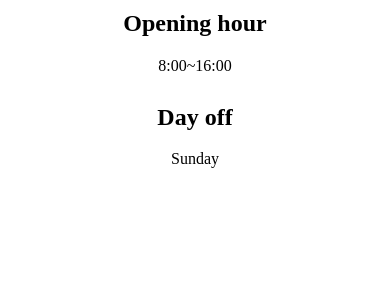
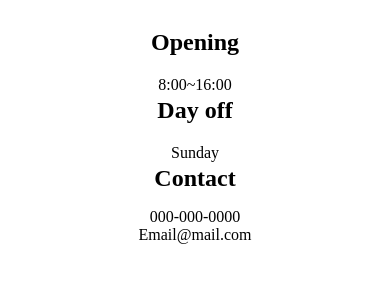
Before and after one commit to JB-Cezar/Final-Project-PHP, a PHP site: page /truck.html in a window 390 px wide. Shown: the part 4734-5021 px from the top of the page. Before the commit the page ends 4902 px from the top, so only its background shows below. Run offline with PHP 8.4, Linux system fonts and the light colour scheme.

Commit message:
TruckPage tablet desktop

```diff
--- a/css/style.css
+++ b/css/style.css
@@ -172,6 +177,13 @@ li {
   }
   .truck-info h2 {
     padding-bottom: 2vh;
+  }
+  .truck-info .truck-contact {
+    display: flex;
+    flex-direction: column;
+  }
+  .truck-info .truck-contact a {
+    color: black;
   }
 }
 @media (min-width: 300px) {
--- a/scss/divices/truck/_tDesktop.scss
+++ b/scss/divices/truck/_tDesktop.scss
@@ -1,4 +1,21 @@
 @media(min-width:$desktopScreen){
 
-
+    .truck-top{
+        width: 100%;
+    }
+    .truck-menu{
+        padding: 15vh 0;
+        figure{
+            width: 32%;
+        }
+    }
+    .truck-info{
+        padding-bottom: 20vh;
+        iframe{
+            height: 60vh;
+        }
+        p{
+            font-size: 24px;
+        }
+    }
 }
--- a/scss/divices/truck/_tMobile.scss
+++ b/scss/divices/truck/_tMobile.scss
@@ -28,7 +28,7 @@
             text-align: center;
             padding-bottom: 3vh;
         }
-        img{
+        .logo{
             padding-left: 3vh;
         }
     }
@@ -44,12 +44,15 @@
             padding: 5vh 0;
             width: 100%;
             height: 100%;
-            background-color: rgba(0,0,0,0.8);
+            background-color: rgba(0,0,0,0.7);
         }
     }
     .truck-menu{
         img{
             width: 100%;
+        }
+        article{
+            @include columnRow(3vh);
         }
         figure{
             width: 100%;
@@ -78,5 +81,12 @@
         h2{
             padding-bottom: 2vh;
         }
+        .truck-contact{
+            @include flex-column;
+            a{
+                color: black;
+            }
+        }
     }
+
 }
--- a/scss/divices/truck/_tTablet.scss
+++ b/scss/divices/truck/_tTablet.scss
@@ -1,3 +1,69 @@
 @media(min-width:$tabletScreen){
 
+    .truck-main{
+
+        h2{
+            font-size: 40px;
+        }
+    }
+    .truck-top{
+        text-align: center;
+        @include columnRow(3vh);
+        @include flex-center;
+        figure{
+            width: 100%;
+            display: block;
+            display: flex;
+            flex-wrap: wrap;
+            @include flex-center;
+            img{
+                width: 30vh;
+                padding: 1%;
+            }
+        }
+        h1{
+            font-size: 50px;
+        }
+        p{
+            font-size: 30px;
+        }
+    }
+    .truck-about{
+        >section{
+            padding: 10vh 0;
+            display: flex;
+            @include flex-center;
+        }
+        p{
+            width: 70%;
+            font-size: 24px;
+        }
+    }
+    .truck-menu{
+        article{
+            flex-direction: row;
+            flex-wrap: wrap;
+            column-gap: 2vh;
+            justify-content: center;
+        }
+        figure{
+            width: 48%;
+
+        }
+    }
+    .truck-info{
+        .location{
+            width: 100%;
+        }
+        iframe{
+            width: 100%;
+            height: 40vh;
+        }
+        .info{
+            padding: 0 5vh;
+            display: flex;
+            justify-content: space-between;
+        }
+    }
+
 }
--- a/truck.html
+++ b/truck.html
@@ -17,7 +17,7 @@
                 <h1>Truck name</h1>
                 <p>~ mexican food ~</p>
             </aside>
-            <img src="/img/truck-mexic/Mexican_03.jpg" alt="mexican">
+            <img class="logo" src="/img/truck-mexic/Mexican_03.jpg" alt="mexican">
             <figure>
                 <img src="/img/truck-mexic/tacos-01.jpg" alt="">
                 <img src="/img/truck-mexic/tacos-01.jpg" alt="">
@@ -35,6 +35,7 @@
         </section>
         <section class="truck-menu">
             <h2>Menu</h2>
+            <article>
                 <figure>
                     <img src="/img/truck-mexic/tacos-01.jpg" alt="tacos-01">
                     <figcaption>
@@ -148,7 +149,7 @@
                     </figcaption>
                 </figure>
                 <figure>
-                <img src="/img/truck-mexic/burrito-02.jpg" alt="tacos-01">
+                    <img src="/img/truck-mexic/churros-02.jpg" alt="tacos-01">
                     <figcaption>
                         <aside>
                             <h3>Tacos</h3>
@@ -179,23 +180,29 @@
                         </aside>
                     </figcaption>
                 </figure>
+            </article>
         </section>
         <section class="truck-info">
             <section>
                 <article class="location">
                     <h2>Location</h2>
-                    <address>
-                        Whistler, BC V0N, Canada
-                    </address>
+
                     <iframe src="https://www.google.com/maps/embed?pb=!1m14!1m8!1m3!1d325.31634149957466!2d-123.1204656!3d49.2852886!3m2!1i1024!2i768!4f13.1!3m3!1m2!1s0x5486714e32658949%3A0xb0eb86b45e1c7e00!2sMr.%20Shawarma%20Vancouver%20Shawarma%20and%20Cheesesteak%2C%20Burger%2C%20and%20Falafel!5e0!3m2!1sen!2sca!4v1685243852156!5m2!1sen!2sca" width="350" height="200" style="border:0;" allowfullscreen="" loading="lazy" referrerpolicy="no-referrer-when-downgrade"></iframe>
                 </article>
-                <article>
-                    <h2> Opening hour</h2>
+                <article class="info">
+                    <aside>
+                        <h2> Opening</h2>
                         <p>8:00~16:00</p>
-                </article>
-                <article>
+                    </aside>
+                    <aside>
                         <h2>Day off</h2>
                         <p>Sunday</p>
+                    </aside>
+                    <aside class="truck-contact">
+                        <h2>Contact</h2>
+                        <a href="tel">000-000-0000</a>
+                        <a href="#">Email@mail.com</a>
+                    </aside>
                 </article>
             </section>
         </section>
```
Also changed, not shown: other parts of css/style.css (+90 -2 lines), css/style.min.css, 2 other files. Lines whose indentation alone changed are shown as unchanged.
